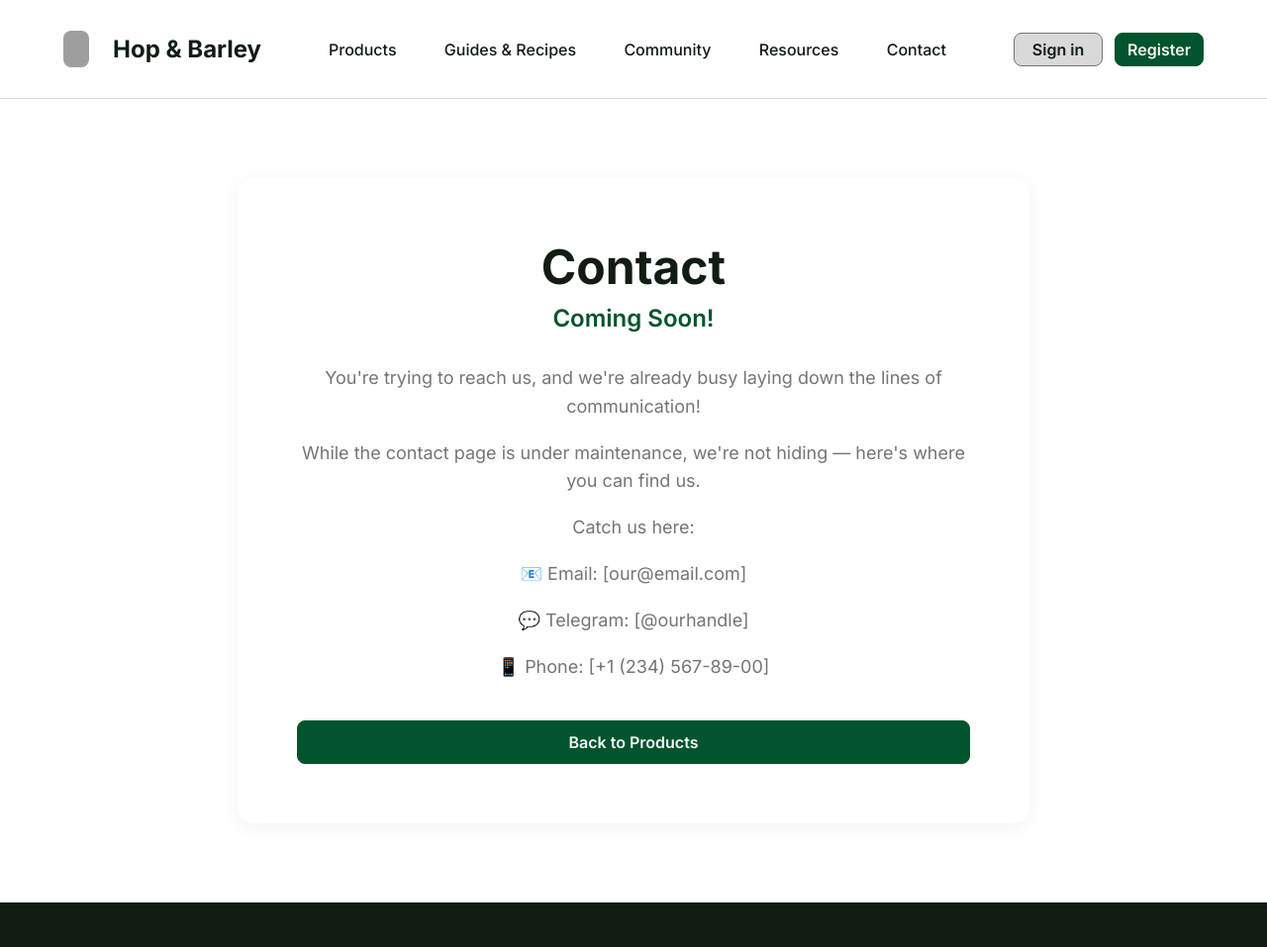
After one commit to invizrogue/pyhunter_store, a Django app: page /products/contact/ in a window 1280 px wide. The commit adds this page. Shown: the top 957 px of the page at 99% size. Run offline with Django 5.2, Linux system fonts and the light colour scheme; grey boxes are pictures that could not be loaded.

Commit message:
feat: add namespaces for apps feat: add views for header links fix: base.html - remove main tag

```diff
--- a/config/urls.py
+++ b/config/urls.py
@@ -19,13 +19,16 @@ from django.contrib import admin
 from django.urls import path, include
 
 from config import settings
+from products.views import ProductList
 
 APPS_URLS = [
     path('admin/', admin.site.urls),
     path('api/', include('api.urls')),
-    path('products/', include('products.urls')),
-    path('orders/', include('orders.urls')),
-    path('reviews/', include('reviews.urls')),
+    path('products/', include('products.urls', namespace='products')),
+    path('orders/', include('orders.urls', namespace='orders')),
+    path('reviews/', include('reviews.urls', namespace='reviews')),
+
+    path('', ProductList.as_view(), name='product_list_main'),
 ]
 
 MEDIA_URLS = [
--- a/orders/urls.py
+++ b/orders/urls.py
@@ -1 +1,5 @@
+from orders.apps import OrdersConfig
+
+app_name = OrdersConfig.name
+
 urlpatterns = []
--- /dev/null
+++ b/products/templates/products/contact.html
@@ -0,0 +1,26 @@
+{% extends 'base.html' %}
+{% load static %}
+
+{% block title %}
+Contact | Hop & Barley
+{% endblock %}
+
+{% block content %}
+<main class="static-page-wrapper">
+  <div class="container">
+    <div class="static-page-content">
+      <h1 class="static-page-title">Contact</h1>
+      <p class="static-page-subtitle">Coming Soon!</p>
+      <div class="static-page-text">
+            <p>You're trying to reach us, and we're already busy laying down the lines of communication!</p>
+            <p>While the contact page is under maintenance, we're not hiding — here's where you can find us.</p>
+            <p>Catch us here:</p>
+            <p>📧 Email: [our@email.com]</p>
+            <p>💬 Telegram: [@ourhandle]</p>
+            <p>📱 Phone: [+1 (234) 567-89-00]</p>
+      </div>
+      <a href="{% url 'product_list_main' %}" class="button button--primary">Back to Products</a>
+    </div>
+  </div>
+</main>
+{% endblock %}
--- a/products/templates/products/product_list.html
+++ b/products/templates/products/product_list.html
@@ -6,6 +6,7 @@
 {% endblock %}
 
 {% block content %}
+<main>
     <section class="hero-banner">
         <img src="{% static 'img/background/hopfen-fields.jpg' %}" alt="Beautiful hops on a dark background" class="hero-banner__image">
         <div class="hero-banner__overlay"></div>
@@ -96,4 +97,5 @@
             </div>
         </section>
     </div>
+</main>
 {% endblock %}
--- a/products/urls.py
+++ b/products/urls.py
@@ -1,7 +1,15 @@
 from django.urls import path
 
-from products.views import ProductList
+from products.apps import ProductsConfig
+from products.views import ProductList, GuidesRecipesView, CommunityView, \
+    ResourcesView, ContactView
+
+app_name = ProductsConfig.name
 
 urlpatterns = [
     path('', ProductList.as_view(), name='product_list'),
+    path('guides-recipes/', GuidesRecipesView.as_view(), name='guides_recipes'),
+    path('community/', CommunityView.as_view(), name='community'),
+    path('resources/', ResourcesView.as_view(), name='resources'),
+    path('contact/', ContactView.as_view(), name='contact'),
 ]
--- a/products/views.py
+++ b/products/views.py
@@ -1,5 +1,5 @@
 from django.shortcuts import render
-from django.views.generic import ListView
+from django.views.generic import ListView, TemplateView
 
 from products.models import Product
 
@@ -8,3 +8,19 @@ class ProductList(ListView):
     model = Product
     template_name = 'products/product_list.html'
     context_object_name = 'products'
+
+
+class GuidesRecipesView(TemplateView):
+    template_name = 'products/guides-recipes.html'
+
+
+class CommunityView(TemplateView):
+    template_name = 'products/community.html'
+
+
+class ResourcesView(TemplateView):
+    template_name = 'products/resources.html'
+
+
+class ContactView(TemplateView):
+    template_name = 'products/contact.html'
--- a/reviews/urls.py
+++ b/reviews/urls.py
@@ -1 +1,5 @@
+from reviews.apps import ReviewsConfig
+
+app_name = ReviewsConfig.name
+
 urlpatterns = []
--- a/templates/base.html
+++ b/templates/base.html
@@ -20,10 +20,8 @@
 <body>
 {% include 'includes/header.html' %}
 
-<main>
 {% block content %}
 {% endblock %}
-</main>
 
 {% include 'includes/footer.html' %}
 
--- a/templates/includes/header.html
+++ b/templates/includes/header.html
@@ -1,17 +1,17 @@
 {% load static %}
 <header>
     <div class="header-container">
-        <a href="#" class="header__logo">
+        <a href="{% url 'product_list_main' %}" class="header__logo">
             <img src="{% static 'img/logo.svg' %}" alt="Hop & Barley Logo">
             <p class="logo-text">Hop & Barley</p>
         </a>
         <nav class="header__nav">
             <ul>
-                <li><a href="#">Products</a></li>
-                <li><a href="#">Guides & Recipes</a></li>
-                <li><a href="#">Community</a></li>
-                <li><a href="#">Resources</a></li>
-                <li><a href="#">Contact</a></li>
+                <li><a href="{% url 'products:product_list' %}">Products</a></li>
+                <li><a href="{% url 'products:guides_recipes' %}">Guides & Recipes</a></li>
+                <li><a href="{% url 'products:community' %}">Community</a></li>
+                <li><a href="{% url 'products:resources' %}">Resources</a></li>
+                <li><a href="{% url 'products:contact' %}">Contact</a></li>
             </ul>
         </nav>
 
```
Also changed, not shown: products/templates/products/community.html (added, +22 -0 lines), products/templates/products/guides-recipes.html (added, +23 -0 lines), products/templates/products/resources.html (added, +22 -0 lines).
